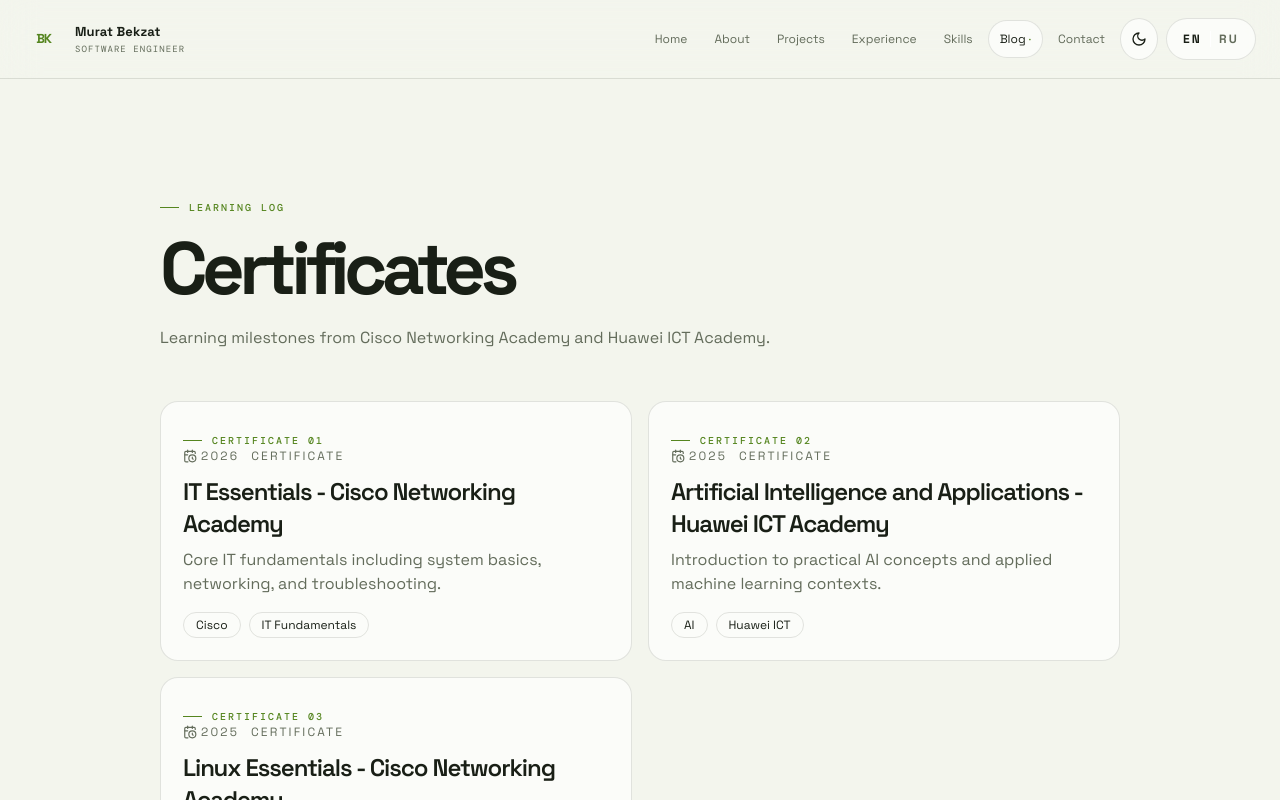
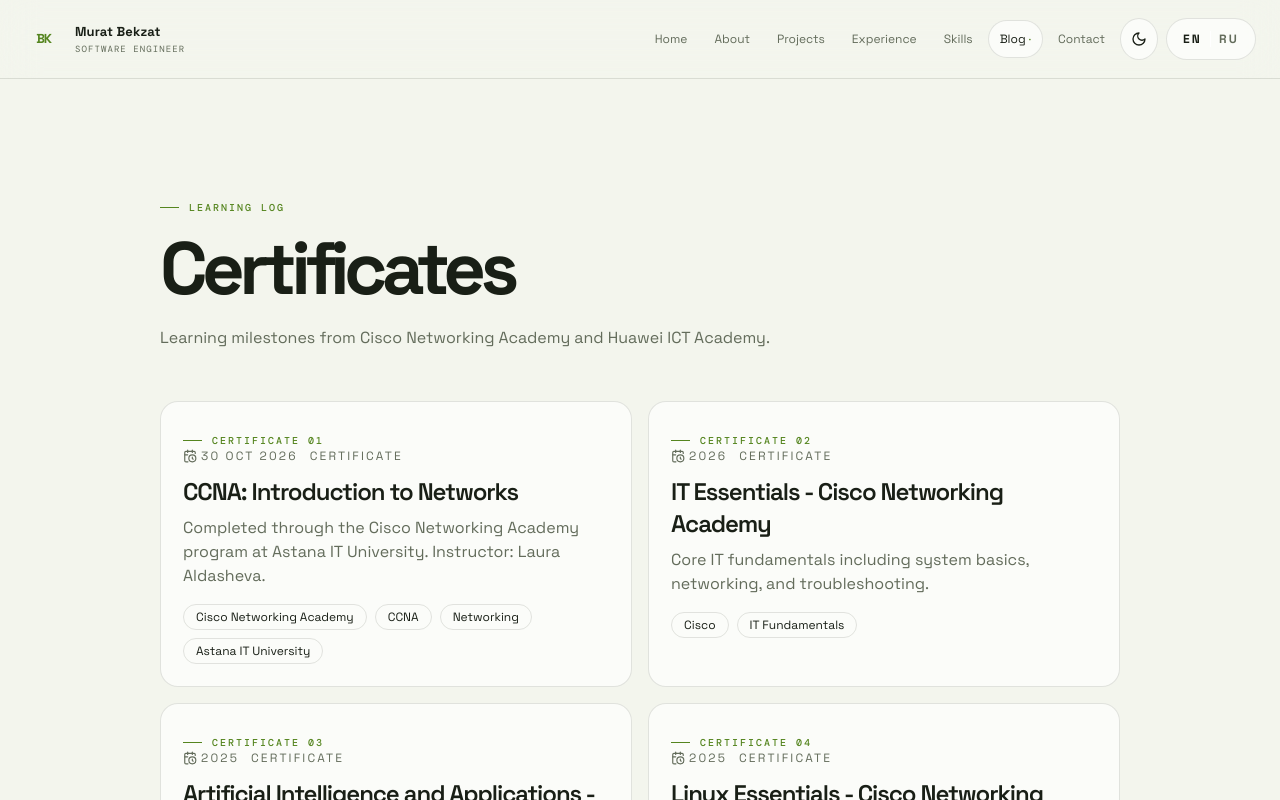
Before and after one commit to b3mug1/portfolio, a React (Vite) app: page /blog in a window 1280 px wide. Shown: the top 800 px of the page. Built offline with nearby package versions, Linux system fonts and the light colour scheme.

Commit message:
feat(blog): localize post dates and add CCNA certificate
- Change BlogPost.date from string to LocalizedText for i18n support
- Update BlogPage to render date using active locale
- Convert existing certificate dates to localized objects
- Add CCNA: Introduction to Networks certificate entry

```diff
--- a/src/data/site.ts
+++ b/src/data/site.ts
@@ -301,13 +301,24 @@
 
 export const blogPosts: BlogPost[] = [
   {
+    id: "ccna-introduction-to-networks",
+    title: { en: "CCNA: Introduction to Networks", ru: "CCNA: Introduction to Networks" },
+    excerpt: {
+      en: "Completed through the Cisco Networking Academy program at Astana IT University. Instructor: Laura Aldasheva.",
+      ru: "Курс Cisco Networking Academy успешно завершён в Astana IT University. Преподаватель: Laura Aldasheva."
+    },
+    date: { en: "30 Oct 2026", ru: "30 октября 2026" },
+    readTime: { en: "Certificate", ru: "Сертификат" },
+    tags: ["Cisco Networking Academy", "CCNA", "Networking", "Astana IT University"]
+  },
+  {
     id: "it-essentials-cisco",
     title: { en: "IT Essentials - Cisco Networking Academy", ru: "IT Essentials - Cisco Networking Academy" },
     excerpt: {
       en: "Core IT fundamentals including system basics, networking, and troubleshooting.",
       ru: "Базовые IT-знания: основы систем, сети и устранение неисправностей."
     },
-    date: "2026",
+    date: { en: "2026", ru: "2026" },
     readTime: { en: "Certificate", ru: "Сертификат" },
     tags: ["Cisco", "IT Fundamentals"]
   },
@@ -318,7 +329,7 @@
       en: "Introduction to practical AI concepts and applied machine learning contexts.",
       ru: "Введение в практические AI-концепции и прикладные сценарии машинного обучения."
     },
-    date: "2025",
+    date: { en: "2025", ru: "2025" },
     readTime: { en: "Certificate", ru: "Сертификат" },
     tags: ["AI", "Huawei ICT"]
   },
@@ -329,7 +340,7 @@
       en: "Hands-on Linux fundamentals for development and infrastructure workflows.",
       ru: "Практические основы Linux для разработки и инфраструктурных процессов."
     },
-    date: "2025",
+    date: { en: "2025", ru: "2025" },
     readTime: { en: "Certificate", ru: "Сертификат" },
     tags: ["Linux", "Cisco"]
   }
--- a/src/pages/BlogPage.tsx
+++ b/src/pages/BlogPage.tsx
@@ -29,7 +29,7 @@
           <article key={post.id} className="certificate-card">
             <p className="eyebrow">{locale === "en" ? `Certificate 0${index + 1}` : `Сертификат 0${index + 1}`}</p>
             <div className="flex flex-wrap items-center gap-3 text-xs uppercase tracking-[0.18em] text-muted">
-              <span className="inline-flex items-center gap-1"><CalendarClock size={14} /> {post.date}</span>
+              <span className="inline-flex items-center gap-1"><CalendarClock size={14} /> {post.date[locale]}</span>
               <span>{post.readTime[locale]}</span>
             </div>
             <h2 className="mt-3 text-2xl font-semibold text-text">{post.title[locale]}</h2>
--- a/src/types/index.ts
+++ b/src/types/index.ts
@@ -31,7 +31,7 @@
   id: string;
   title: LocalizedText;
   excerpt: LocalizedText;
-  date: string;
+  date: LocalizedText;
   readTime: LocalizedText;
   tags: string[];
 };
```
